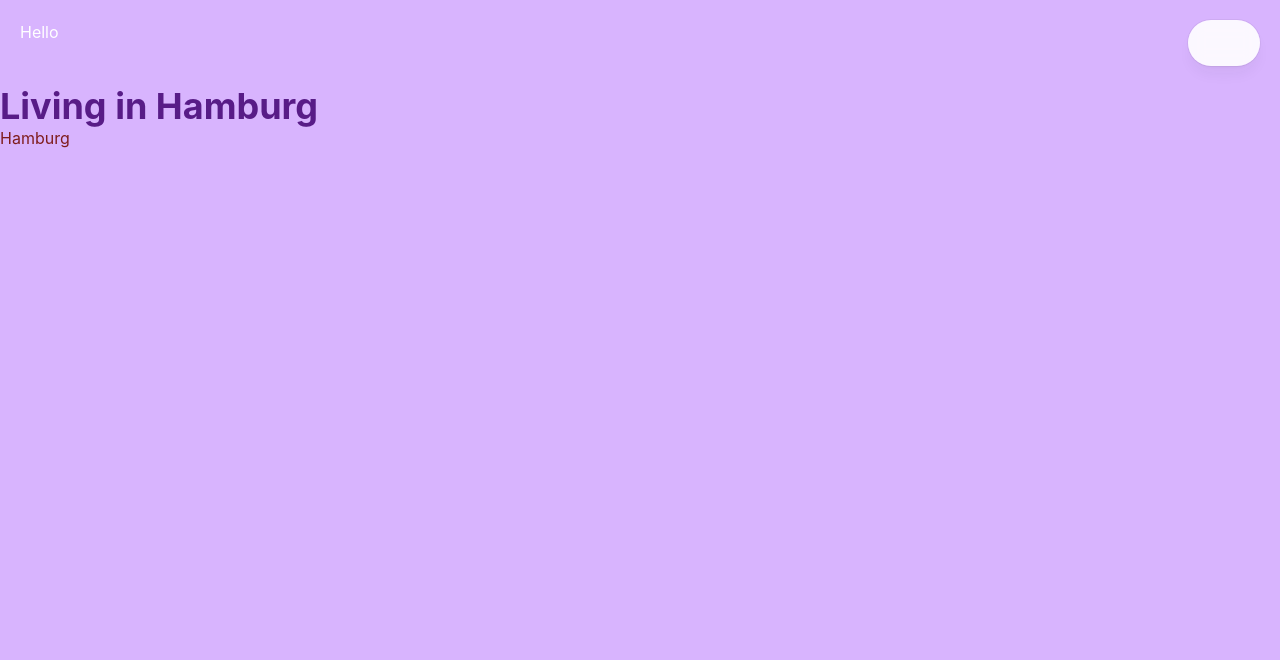
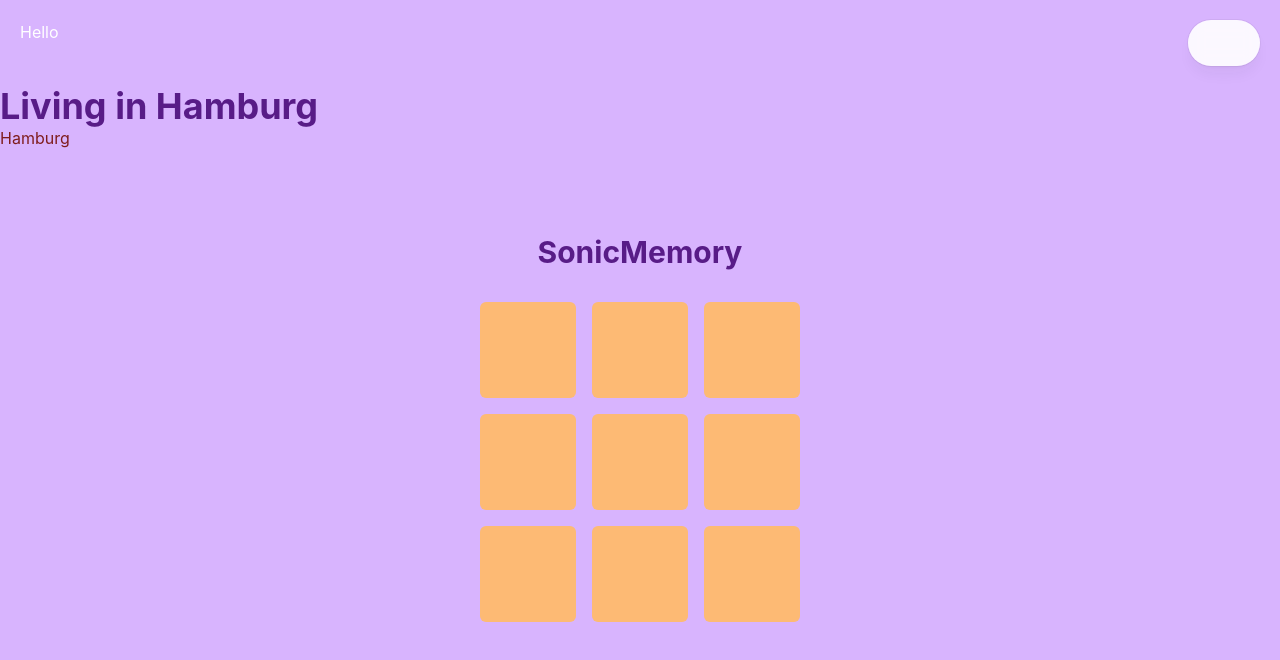
Before and after one commit to Agustina-Carrion/hh-coding-project, a React (Create React App) app: page / in a window 1280 px wide. Shown: the top 660 px of the page. Built offline with nearby package versions, Linux system fonts and the light colour scheme; some icons are missing.

Commit message:
first commit

```diff
--- a/src/App.js
+++ b/src/App.js
@@ -1,5 +1,6 @@
 import Header from "./components/Header";
 import { ModeToggle } from "./components/ModeToggle";
+import SonicMemory from "./components/SonicMemory"
 
 const App = () => {
   return (
@@ -12,6 +13,7 @@
         Living in Hamburg
       </h1>
       <h2 className="text-red-900 dark:text-red-500">Hamburg</h2>
+      <SonicMemory />
     </div>
   );
 };
--- /dev/null
+++ b/src/components/SonicMemory.jsx
@@ -0,0 +1,21 @@
+const SonicMemory = () => {
+
+  return (
+    <div className="flex flex-col items-center my-8 p-5">
+      <h3 className="text-purple-900 dark:text-white font-bold text-3xl my-8">SonicMemory</h3>
+      <div className="grid gap-4 grid-cols-3 grid-rows-3 gap-4">
+        <div className="h-24 w-24 bg-orange-300 hover:bg-orange-400 rounded-md cursor-pointer"></div>
+        <div className="h-24 w-24 bg-orange-300 hover:bg-orange-400 rounded-md cursor-pointer"></div>
+        <div className="h-24 w-24 bg-orange-300 hover:bg-orange-400 rounded-md cursor-pointer"></div>
+        <div className="h-24 w-24 bg-orange-300 hover:bg-orange-400 rounded-md cursor-pointer"></div>
+        <div className="h-24 w-24 bg-orange-300 hover:bg-orange-400 rounded-md cursor-pointer"></div>
+        <div className="h-24 w-24 bg-orange-300 hover:bg-orange-400 rounded-md cursor-pointer"></div>
+        <div className="h-24 w-24 bg-orange-300 hover:bg-orange-400 rounded-md cursor-pointer"></div>
+        <div className="h-24 w-24 bg-orange-300 hover:bg-orange-400 rounded-md cursor-pointer"></div>
+        <div className="h-24 w-24 bg-orange-300 hover:bg-orange-400 rounded-md cursor-pointer"></div>
+      </div>
+    </div>
+  )
+}
+
+export default SonicMemory
```
